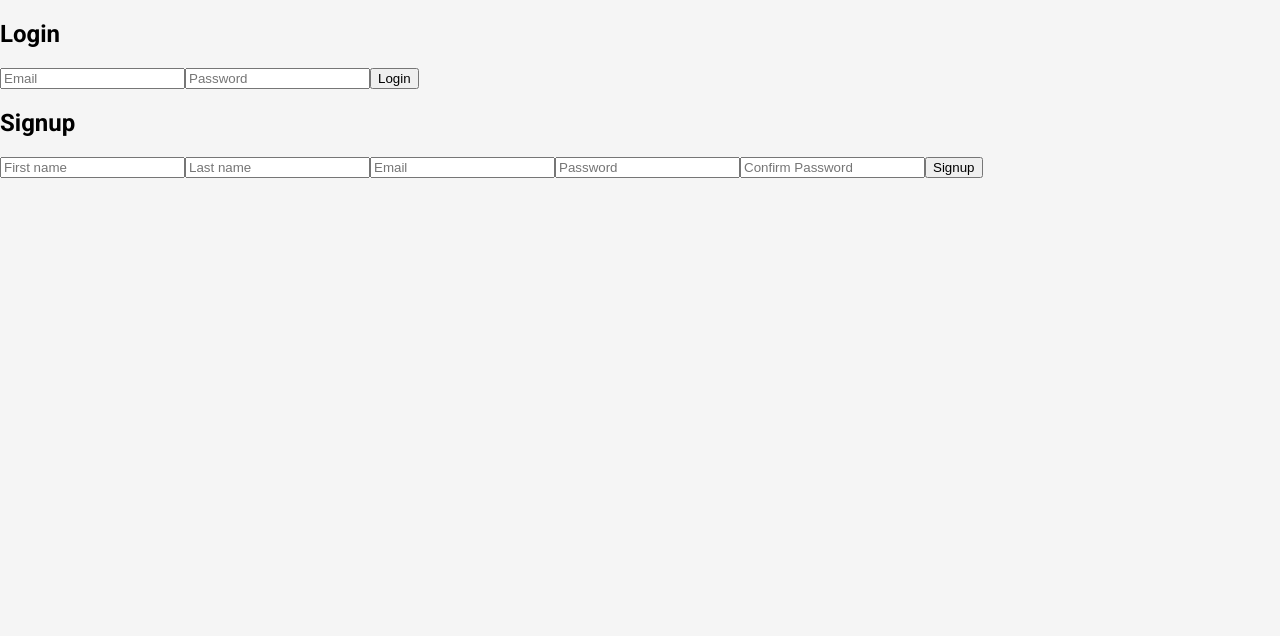
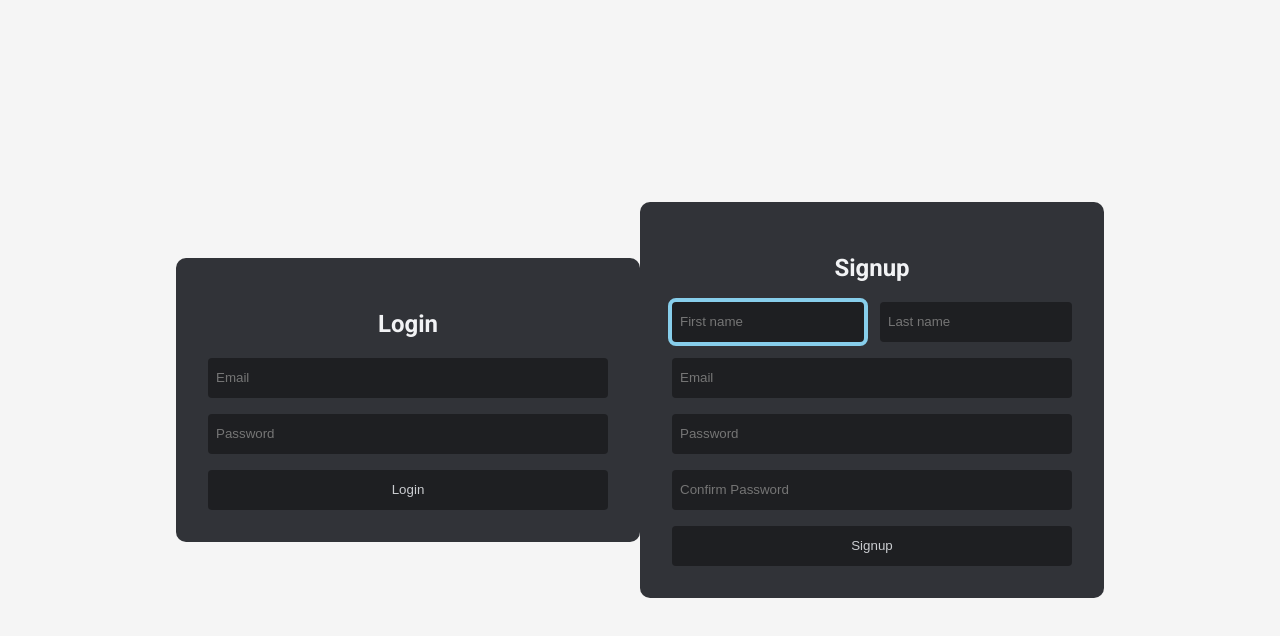
Before and after one commit to dipeshhhh/DailyUI, a React (Create React App) app: page /signup in a window 1280 px wide. Shown: the top 636 px of the page. Built offline with nearby package versions, Linux system fonts and the light colour scheme.

Commit message:
Updates on Signup frontend

```diff
--- a/src/Challanges/Signup/Signup.css
+++ b/src/Challanges/Signup/Signup.css
@@ -0,0 +1,63 @@
+/* *{border: 2px solid black;} */
+:root{
+  --dc-background: rgb(49,51,56);
+  --dc-input-background: rgb(30,31,34);
+  --dc-foreground: rgb(242,243,245);
+  --dc-input-foreground: rgb(202,204,208);
+}
+
+.signup-main{
+  height: 100vh;
+  width: 100vw;
+  display: flex;
+  flex-direction: row;
+  align-items: center;
+  justify-content: center;
+}
+.signup-main>section{
+  padding: 32px;
+  border-radius: 10px;
+  background-color: var(--dc-background);
+  color: var(--dc-foreground);
+  /* animation: slideLeft 1s infinite; */
+}
+.signup-main>section, .signup-main>section>form{
+  display: flex;
+  flex-direction: column;
+  align-items: center;
+  justify-content: center;
+  width: 400px;
+}
+.signup-main>section>form{
+  gap: 1em;
+}
+.two-input-one-row{
+  display: flex;
+  flex-direction: row;
+  align-items: center;
+  justify-content: space-between;
+  gap: 16px;
+  width: 100%;
+}
+.form-input{
+  background-color: var(--dc-input-background);
+  color: var(--dc-input-foreground);
+  border: none;
+  border-radius: 4px;
+  width: 100%;
+  line-height: 32px;
+  padding: 4px 8px;
+  box-sizing: border-box;
+}
+.form-input:focus{
+  outline: 4px solid skyblue;
+}
+
+@keyframes slideLeft {
+  0% {
+    transform: translateX(0) scaleX(1);
+  }
+  100% {
+    transform: translateX(200px) scaleX(0);
+  }
+}
--- a/src/Challanges/Signup/Signup.js
+++ b/src/Challanges/Signup/Signup.js
@@ -1,4 +1,5 @@
 import React from 'react';
+import './Signup.css';
 
 function Signup() {
   function handleSignup(event) {
@@ -9,27 +10,27 @@ function Signup() {
   }
   return (
     <div className="signup-main">
-      <main>
       <section>
         <h2>Login</h2>
         <form>
-            <input type="email" placeholder='Email' name='email' />
-            <input type="password" placeholder='Password' name='password' />
-            <button type="submit" onClick={handleLogin}>Login</button>
+          <input className="form-input" type="email" placeholder='Email' name='email' autoFocus/>
+          <input className="form-input" type="password" placeholder='Password' name='password' />
+          <button className="form-input" type="submit" onClick={handleLogin}>Login</button>
         </form>
       </section>
       <section>
         <h2>Signup</h2>
         <form>
-            <input type="text" placeholder='First name' name='firstName' />
-            <input type="text" placeholder='Last name' name='lastName' />
-            <input type="email" placeholder='Email' name='email' />
-            <input type="password" placeholder='Password' name='password' />
-            <input type="password" placeholder='Confirm Password' name='confirmPassword' />
-            <button type="submit" onClick={handleSignup}>Signup</button>
+          <section className="two-input-one-row">
+            <input className="form-input" type="text" placeholder='First name' name='firstName' autoFocus/>
+            <input className="form-input" type="text" placeholder='Last name' name='lastName' />
+          </section>
+          <input className="form-input" type="email" placeholder='Email' name='email' />
+          <input className="form-input" type="password" placeholder='Password' name='password' />
+          <input className="form-input" type="password" placeholder='Confirm Password' name='confirmPassword' />
+          <button className="form-input" type="submit" onClick={handleSignup}>Signup</button>
         </form>
       </section>
-      </main>
     </div>
   )
 }
--- a/src/Main-page/Mainpage.js
+++ b/src/Main-page/Mainpage.js
@@ -4,14 +4,14 @@ import NavigationCard from '../Components/NavigationCard/NavigationCard';
 
 const pagesDataArray = [
   { title: '#001: Sample Page', link: '/', image: require('../Images/sample.png') },
-  { title: '#002: Sample Page', link: '/', image: require('../Images/sample.png') },
-  { title: '#003: Sample Page', link: '/', image: require('../Images/sample.png') },
-  { title: '#004: Sample Page', link: '/', image: require('../Images/sample.png') },
-  { title: '#005: Sample Page', link: '/', image: require('../Images/sample.png') },
-  { title: '#006: Sample Page', link: '/', image: require('../Images/sample.png') },
-  { title: '#007: Sample Page', link: '/', image: require('../Images/sample.png') },
-  { title: '#008: Sample Page', link: '/', image: require('../Images/sample.png') },
-  { title: '#009: Sample Page', link: '/', image: require('../Images/sample.png') },
+  { title: '#002: Signup Page', link: '/signup', image: require('../Images/sample.png') },
+  // { title: '#003: Sample Page', link: '/', image: require('../Images/sample.png') },
+  // { title: '#004: Sample Page', link: '/', image: require('../Images/sample.png') },
+  // { title: '#005: Sample Page', link: '/', image: require('../Images/sample.png') },
+  // { title: '#006: Sample Page', link: '/', image: require('../Images/sample.png') },
+  // { title: '#007: Sample Page', link: '/', image: require('../Images/sample.png') },
+  // { title: '#008: Sample Page', link: '/', image: require('../Images/sample.png') },
+  // { title: '#009: Sample Page', link: '/', image: require('../Images/sample.png') },
 ]
 
 function Mainpage() {
--- a/src/index.css
+++ b/src/index.css
@@ -1,6 +1,9 @@
 @import url('https://fonts.googleapis.com/css2?family=Roboto:ital,wght@0,100;0,300;0,400;0,500;0,700;0,900;1,100;1,300;1,400;1,500;1,700;1,900&display=swap');
 
 /* *{border: 2px solid black;} */
+:root {
+  --root-bg-color: rgb(245, 245, 245);
+}
 
 body {
   margin: 0;
@@ -9,7 +12,7 @@ body {
     sans-serif;
   -webkit-font-smoothing: antialiased;
   -moz-osx-font-smoothing: grayscale;
-  background-color: rgb(245, 245, 245);
+  background-color: var(--root-bg-color);
   font-family: 'Roboto', sans-serif;
 }
 
```
Lines whose indentation alone changed are shown as unchanged.
